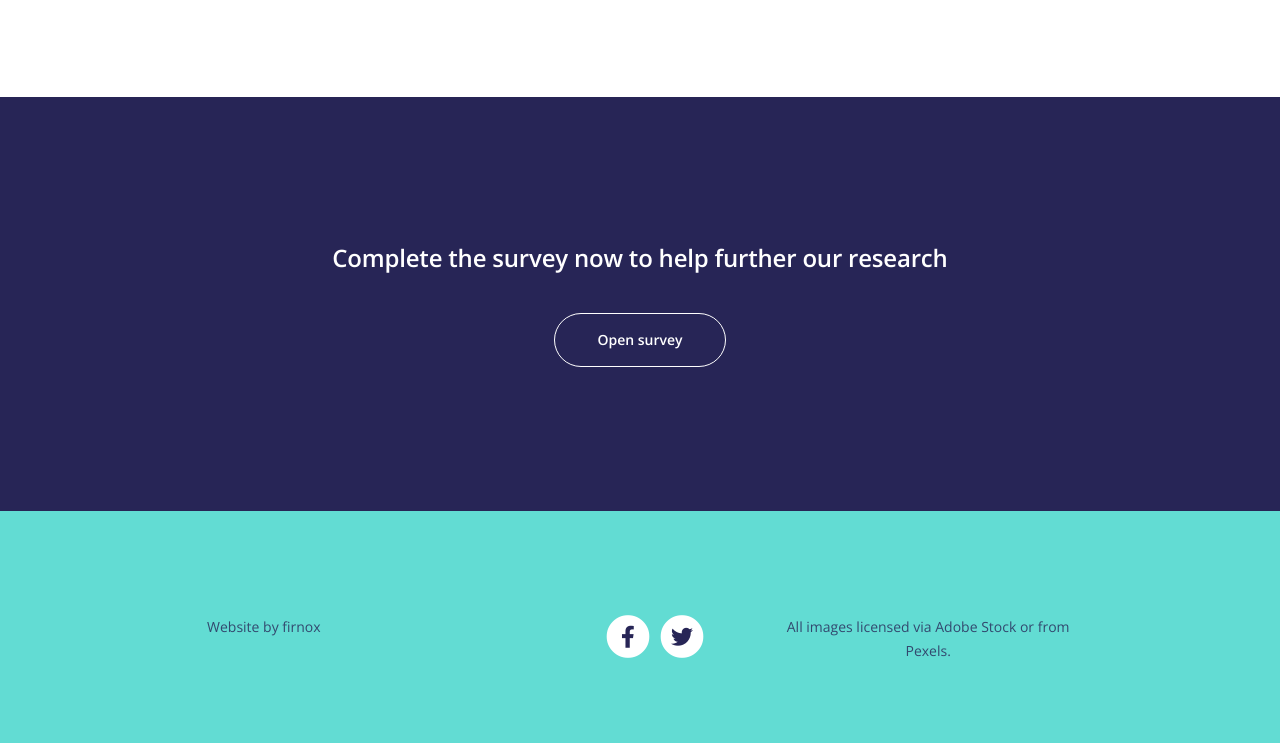
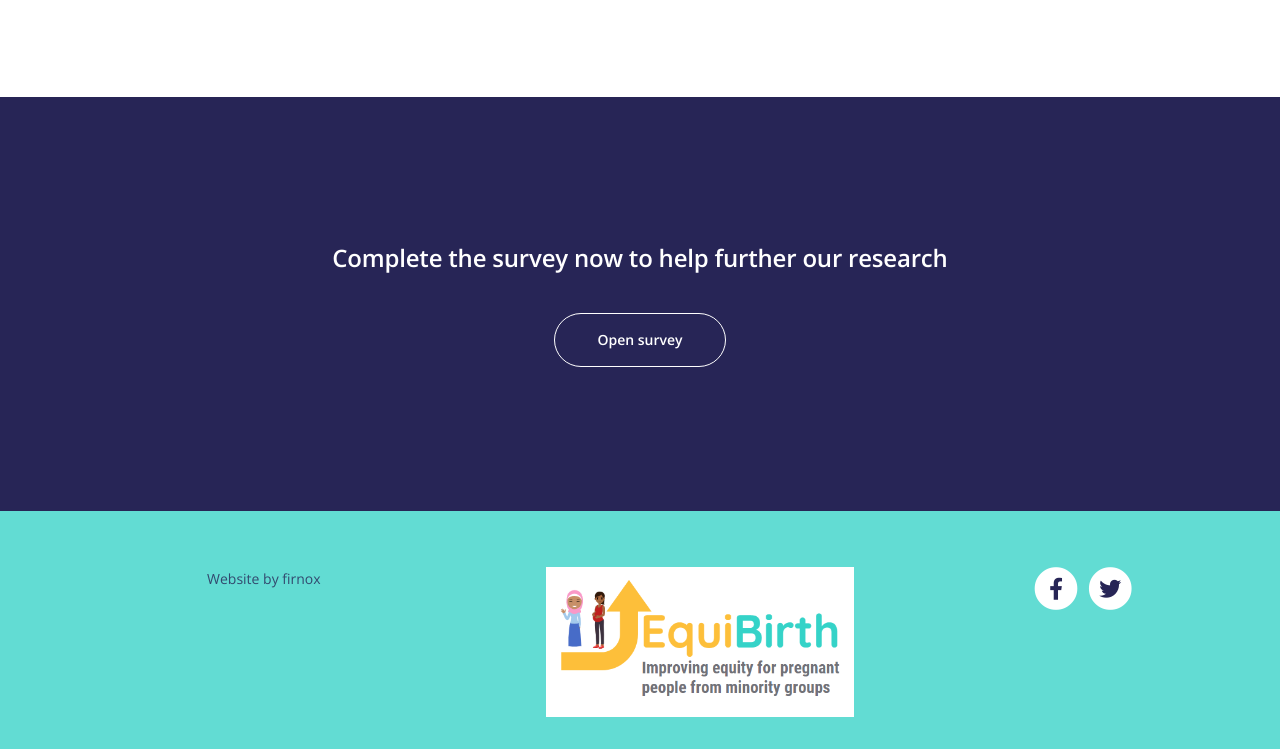
Before and after one commit to maternity-project/Website, a plain HTML site: page index.html in a window 1280 px wide. Shown: the part 3208-3957 px from the top of the page. Drawn offline with nearby package versions, Linux system fonts and the light colour scheme.

Commit message:
Added logo to footer

```diff
--- a/css/styles.css
+++ b/css/styles.css
@@ -350,8 +350,10 @@ a:hover {
 }
 
 .navbar .logo-image img {
-    width: 132px;
-	height: 30px;
+    /* width: 132px;
+	height: 30px; */
+	width: 150px;
+	height: auto;
 }
 
 .navbar .logo-text {
@@ -931,8 +933,8 @@ a:hover {
 /*     Footer     */
 /******************/
 .footer {
-	padding-top: 6.5rem;
-	padding-bottom: 2rem;
+	padding-top: 3.5rem;
+	padding-bottom: 0rem;
 	background-color: #62DCD3;
 	text-align: center;
 }
--- a/index.html
+++ b/index.html
@@ -366,6 +366,9 @@
                         <div class="footer-col first">
                             <p class="p-small">Website by <a href="https://www.firnox.com">firnox</a></p>
                         </div> <!-- end of footer-col -->
+                        <div class="footer-col second">
+                            <img src="images/Equibirth_logo.png" style="height:150px; width: auto;" />
+                        </div> <!-- end of footer-col -->
                         <div class="footer-col third">
                             <span class="fa-stack">
                                 <a href="#your-link">
@@ -379,9 +382,6 @@
                                     <i class="fab fa-twitter fa-stack-1x"></i>
                                 </a>
                             </span>
-                        </div> <!-- end of footer-col -->
-                        <div class="footer-col second">
-                            <p class="p-small">All images licensed via Adobe Stock or from Pexels.</p>
                         </div> <!-- end of footer-col -->
                     </div> <!-- end of col -->
                 </div> <!-- end of row -->
```
Also changed, not shown: part1.html (+3 -3 lines), part2.html (+3 -3 lines), part3.html (+3 -4 lines).
